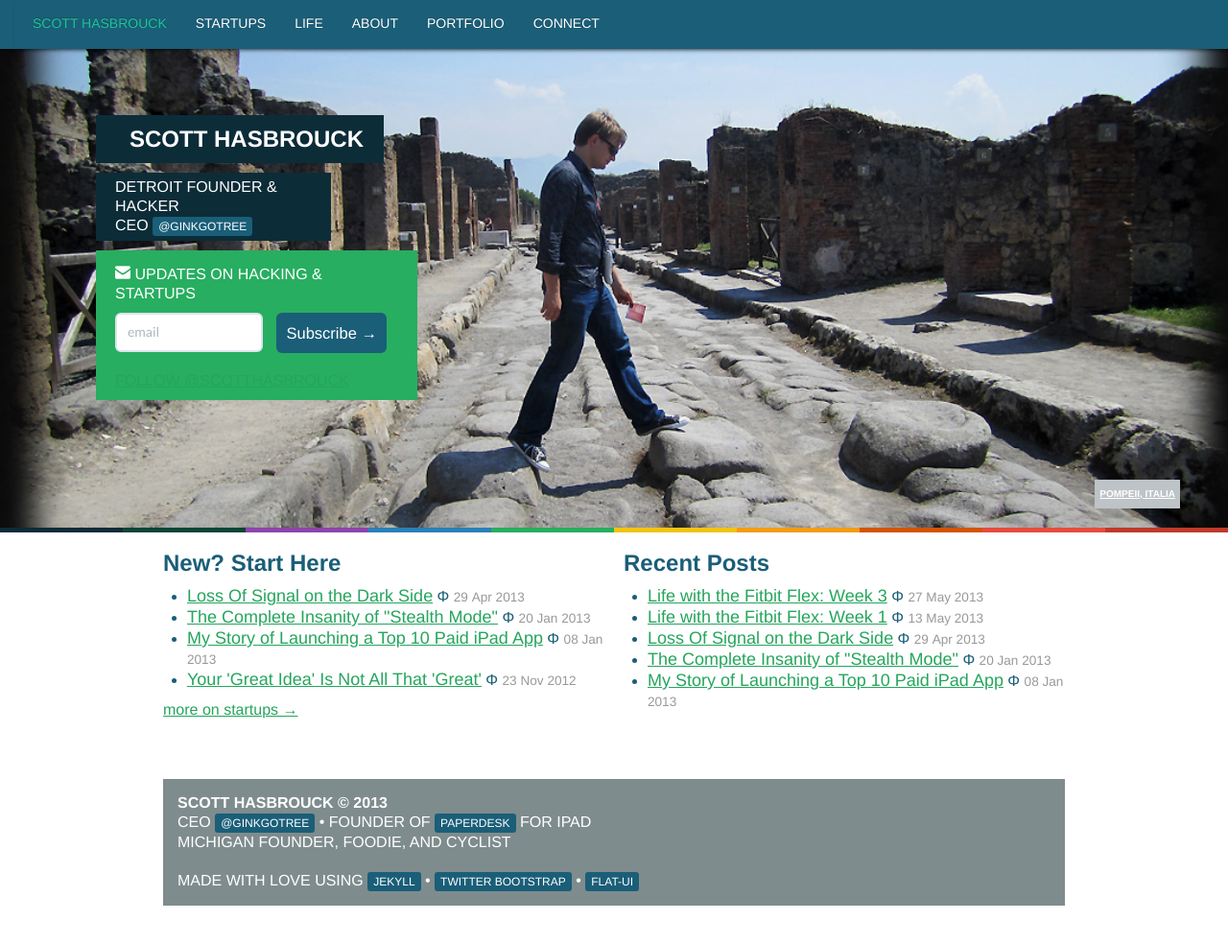
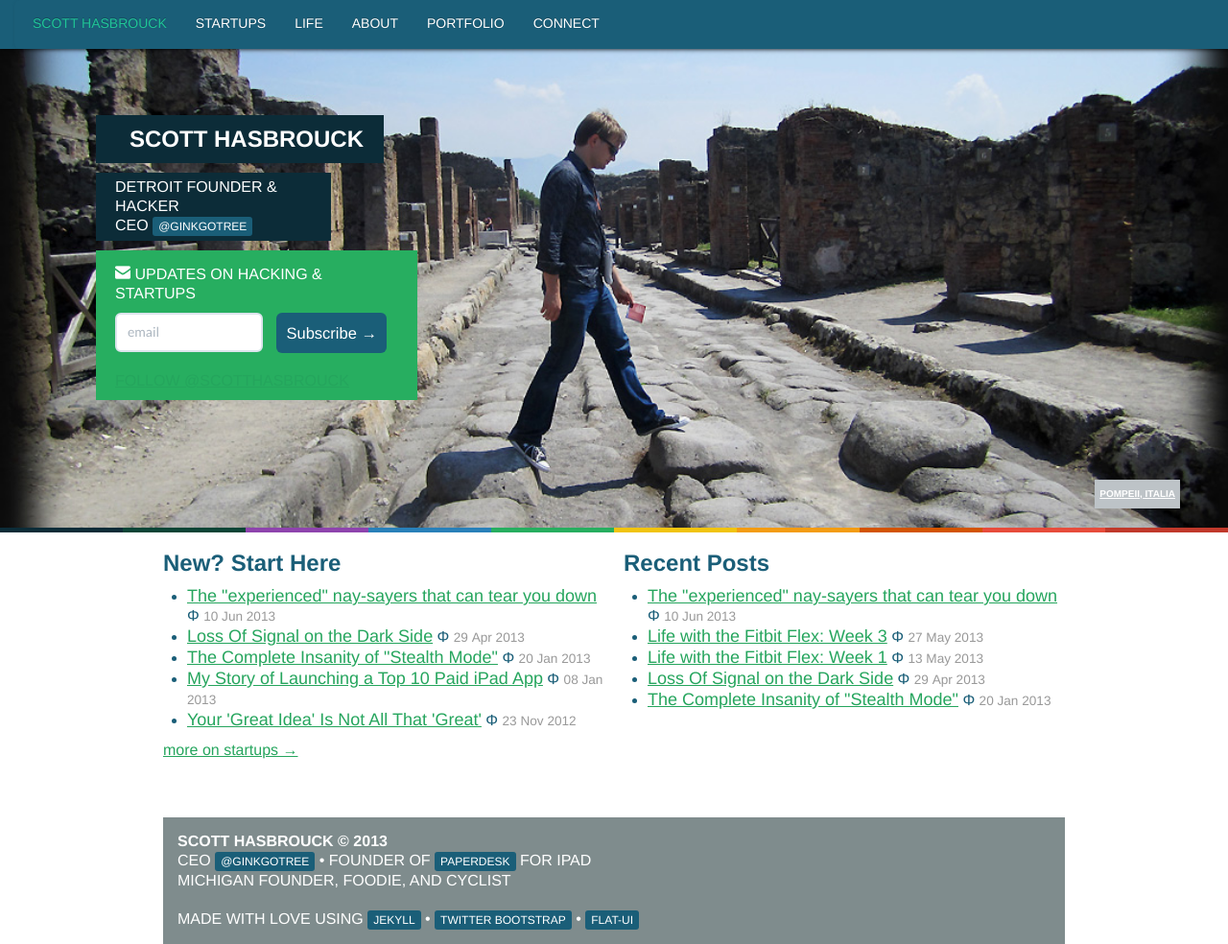
Before and after one commit to scotthasbrouck/scotthasbrouck.github.io, a Jekyll site: the page built from index.html, in a window 1280 px wide and 984 px high. Shown: the whole window at 96% size. Built offline with Jekyll 4.4.1, drawn with Linux system fonts in a browser that asks for light colours; the list of posts is cut into pages by our own code; comment, search, counter and statistics services are not loaded; some of the changed lines change nothing that is shown.

Commit message:
Finishes nay sayers post

```diff
--- a/_posts/2013/2013-06-08-the-experienced-nay-sayers-that-can-tear-you-down.markdown
+++ b/_posts/2013/2013-06-08-the-experienced-nay-sayers-that-can-tear-you-down.markdown
@@ -1,13 +1,42 @@
 ---
 layout: post
 comments: true
-published: false
 title: The "experienced" nay-sayers that can tear you down
-date: '2013-06-08 10:47:41'
+date: '2013-06-10 10:47:41'
 tags: [strategy, founder life]
 category: 'startups'
 ---
 
 One thing you'll end up doing a **lot** as a founder, is pitching your startup to a wide variety of people. Once you've chosen to depart from society's well worn path of Highschool &rarr; College &rarr; Career &rarr; Death, you no longer have an easy answer for "So, what do you do?" This is a good thing though. And the best part is that it just sort of organically happens. The fact is, explaining a complex system full of untested hypothesis over and over again to anyone from your grandmother to an investor will force you to understand your business better, and help you discover flawed assumptions.
 
-It also really helps with momentum. The startup world is filled with fantastic people. People who want to see others create wealth, and improve themselves and  society. Even outside of the startup world, you'll find fantastic sources of encouragement - which you **will need a lot of**! However, you need to be warned of the "experienced" nay-sayers. Initially, they seem to ask fantastic questions, like "Who is your customer?," or "How can you scale X if Y happens?" So you'll begin wondering if they're an investor, or a current or former entrepreneur... But soon, you'll notice a trend. You realize you're not in a discussion, but an interrogation. You'll begin to feel doubt and defenssiveness billowing up in your gut, as you're tempted to slowly turn your responses from insightful, researched, and humble to
+It also really helps with momentum. The startup world is filled with fantastic people. People who want to see others create wealth, and improve themselves and  society. Even outside of the startup world, you'll find fantastic sources of encouragement - which you **will need a lot of**!
+
+However, you need to be warned of the "experienced" nay-sayers. Initially, they seem to ask fantastic questions, like "Who is your customer?," or "How can you scale X if Y happens?" So you'll begin wondering if they're an investor, or a current or former entrepreneur... But soon, you'll notice a trend. You realize you're not in a discussion, but an interrogation. You'll begin to feel doubt and defenssiveness billowing up in your gut, as you're tempted to slowly turn your responses from insightful, researched, and humble to incomplete and off-the-cuff.
+
+**BAM!** You've been cornered by an "experienced" nay-sayer, armed with a heat seeking laser for your faults.
+
+These individuals initially have similar traits, questions, and behaiviors as the bounty of awesome founders and hackers that make the startup world go-round, but there is one drastic difference that can be easily recognized: **their first goal is to find your failures, and not your successes**. Every one of your successes has a story of failures (ideally fast failures) that were *required* before you were able to truly understand what everyone else that gave your market/product a shot did not understand. And every good investor or founder knows that the failures you've already had are just the begining. The trait about a founder that pushes the needle forward is that they have the insight, balls, and persistance to be right slighlty more than they are wrong. Because, when you play that persistence out over the life of a business, the 52.68% success rate will compound!
+
+###How to identify a nay-sayer
+
+Every pitch involves an inquiring party, and a revealing party. But every **good** pitch is more of a discussion, not a one-sided presentation. Secondly, questions from the inquiring party should be seeking depth about your successes. Whether it is a partner, investor, co-founder, or customer, the inquiring party is seeking some reason to believe that you're the real deal, and that you've moved the needle, gained traction, truly understand a problem, and can execute. Here's a good rule of thumb to watch out from the inquirer:
+> Every initial question should be followed up by **at least 2 more related questions** that seek depth and better undersatnding
+
+A nay-sayer will quickly jump from topic to topic if you satisfy their inquiry... until they find a weakness. Then they'll dive in relentlessly until you begin feeling that doubt and defenssiveness billowing inside. This leads me to a good rule of thumb to watch for in *yourself*:
+> You start turning the pitch from a **discussion to a deffensive lecture**
+
+Assuming you typically pitch with a discussion and not a lecture (how it should be), this is the first first sign you've let things go too far. This just happened to me earlier this week, when I caught myself defending that our team has someone with the chops for institutional sales. I found myself actually *defending* our traction! Think about that: traction is data, and it should speak for itself. Instead I found myself reitterating that we managed to sell a major state university while still bootstrapped, and that we had done this, and that... and this other thing with another school. I let myself get sucked into the black hole.
+
+###Diffusing nay-sayers
+
+Thankfully, I realized what had happened - even if it was pretty late into the conversation. I decided once and for all, this is the last time I was going to let myself get sucked into a situation like this for so long (about half an hour). So here's what I did to diffuse the conversation and step away:
+
+1. Someone offering you business advice upon first meeting should be able to justify themselves with *real* experience. The moment a critique is made, **ask them for justification with real experience/insight into an industry**. This past week's run-in, the guy didn't have any real startup experience, and was a "big fan" of Steve Blank at the moment. Hhmmm... yep. *That* makes sense.
+
+2.  From this, it's pretty easy to ask them **what they've done for other startups and what their ask is**. Most often, they're looking for an advisory or coaching role. If they *are* looking for some sort of role, ask them what they've done to move the needle for other startups.
+
+Why worry about this? Why not just walk away to spend your time networking with others? Respect, and the fact that the startup world is very small.
+
+###Why is this important? Am I just *ranting*?
+
+As a founder, I've found this to be a real problem for me. I've spent hours upon hours needlessly arguing in conversations at import networking events, wasting both my time, and the time of the person who first approached me. Considering [Ginkgotree](http://www.ginkgotree.com/) is an enterprise B2B product sold to institutions, networking at events is how we moved sales our first few months and snagged pivotal partnerships. Every moment spent at an important event is an opportunity to get your product in the hands of users, find strategic partners, or get priceless feedback that can net you insights to push the needle past your competitors. So get out there, and use my mistakes to **increase your SNR when networking**!
```
